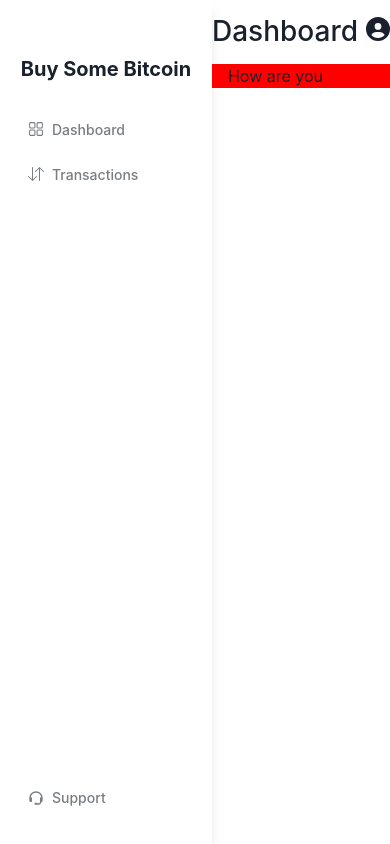
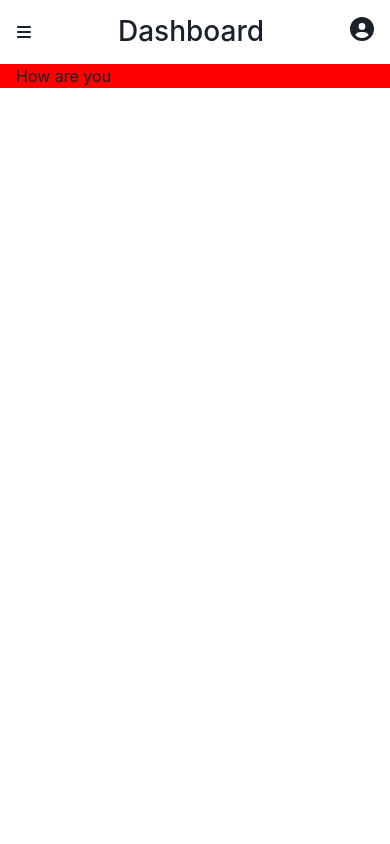
Before and after one commit to AbhayRao2k/Crypto-Dashboard-in-React, a React (Vite) app: page / in a window 390 px wide. Built offline with nearby package versions, Linux system fonts and the light colour scheme.

Commit message:
responsive sidenav dashboard

```diff
--- a/src/components/DashboardLayout.jsx
+++ b/src/components/DashboardLayout.jsx
@@ -1,18 +1,30 @@
-import { Box, Container, Flex } from '@chakra-ui/react'
-import React from 'react'
-import Sidenav from './Sidenav'
-import TopNav from './TopNav'
+import { Box, Container, Flex, useDisclosure } from "@chakra-ui/react";
+import React from "react";
+import Sidenav from "./Sidenav";
+import TopNav from "./TopNav";
+import SideDrawer from "./SideDrawer";
 
-const DashboardLayout = ({title, children}) => {
+const DashboardLayout = ({ title, children }) => {
+  const { isOpen, onClose, onOpen } = useDisclosure();
   return (
     <Flex>
-        <Sidenav />
-        <Box flexGrow={1}>
-          <TopNav title={title} />
-          <Container maxW="70rem" bg="red">{children}</Container>
-        </Box>
-      </Flex>
-  )
-}
+      <Box
+        display={{
+          base: "none",
+          lg: "flex",
+        }}
+        >
+        <Sidenav/>
+      </Box>
+      <SideDrawer isOpen={isOpen} onClose={onClose} />
+      <Box flexGrow={1}>
+        <TopNav title={title} onOpen={onOpen} />
+        <Container maxW="70rem" bg="red">
+          {children}
+        </Container>
+      </Box>
+    </Flex>
+  );
+};
 
-export default DashboardLayout
+export default DashboardLayout;
--- /dev/null
+++ b/src/components/SideDrawer.jsx
@@ -0,0 +1,29 @@
+import React from "react";
+import {
+  Drawer,
+  DrawerBody,
+  DrawerOverlay,
+  DrawerContent,
+  DrawerCloseButton,
+  Button,
+} from "@chakra-ui/react";
+import Sidenav from "./Sidenav";
+
+const SideDrawer = ({ isOpen, onClose }) => {
+  return (
+    <>
+      <Drawer isOpen={isOpen} placement="left" onClose={onClose}>
+        <DrawerOverlay />
+        <DrawerContent>
+          <DrawerCloseButton />
+
+          <DrawerBody>
+            <Sidenav />
+          </DrawerBody>
+        </DrawerContent>
+      </Drawer>
+    </>
+  );
+};
+
+export default SideDrawer;
--- a/src/components/Sidenav.jsx
+++ b/src/components/Sidenav.jsx
@@ -18,7 +18,19 @@
   ];
 
   return (
-    <Stack justify="space-between" boxShadow="lg" w="16rem" h="100vh">
+    <Stack
+      justify="space-between"
+      boxShadow={{
+        base: "none",
+        lg: "lg"
+      }}
+      w={{
+        base: "full",
+        lg: "16rem"
+      }}
+      h="100vh"
+
+    >
       <Box>
         <Heading textAlign="center" fontSize="20px" as="h1" pt="56px">
           Buy Some Bitcoin
--- a/src/components/TopNav.jsx
+++ b/src/components/TopNav.jsx
@@ -12,12 +12,16 @@
   MenuList,
 } from "@chakra-ui/react";
 
-import { FaCircleUser } from "react-icons/fa6";
+import { FaBars, FaCircleUser } from "react-icons/fa6";
 
-const TopNav = ({title}) => {
+const TopNav = ({title, onOpen}) => {
   return (
-    <Box>
+    <Box px="4">
       <HStack maxW="70rem" h="16" justify="space-between" mx="auto">
+        <Icon as={FaBars} onClick={onOpen} display={{
+          base: "block",
+          lg: "none",
+        }} />
         <Heading fontWeight="medium" fontSize="28px">{title}</Heading>
         <Menu>
           <MenuButton>
```
